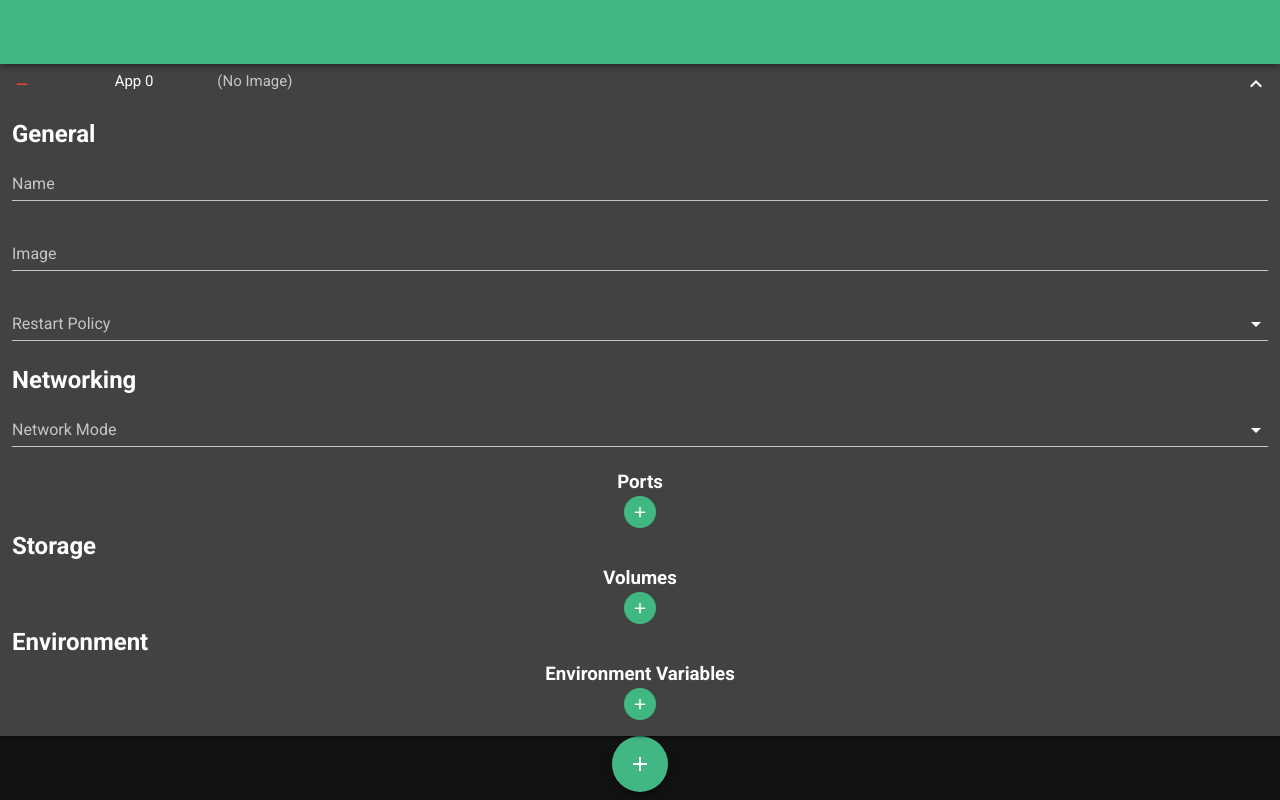
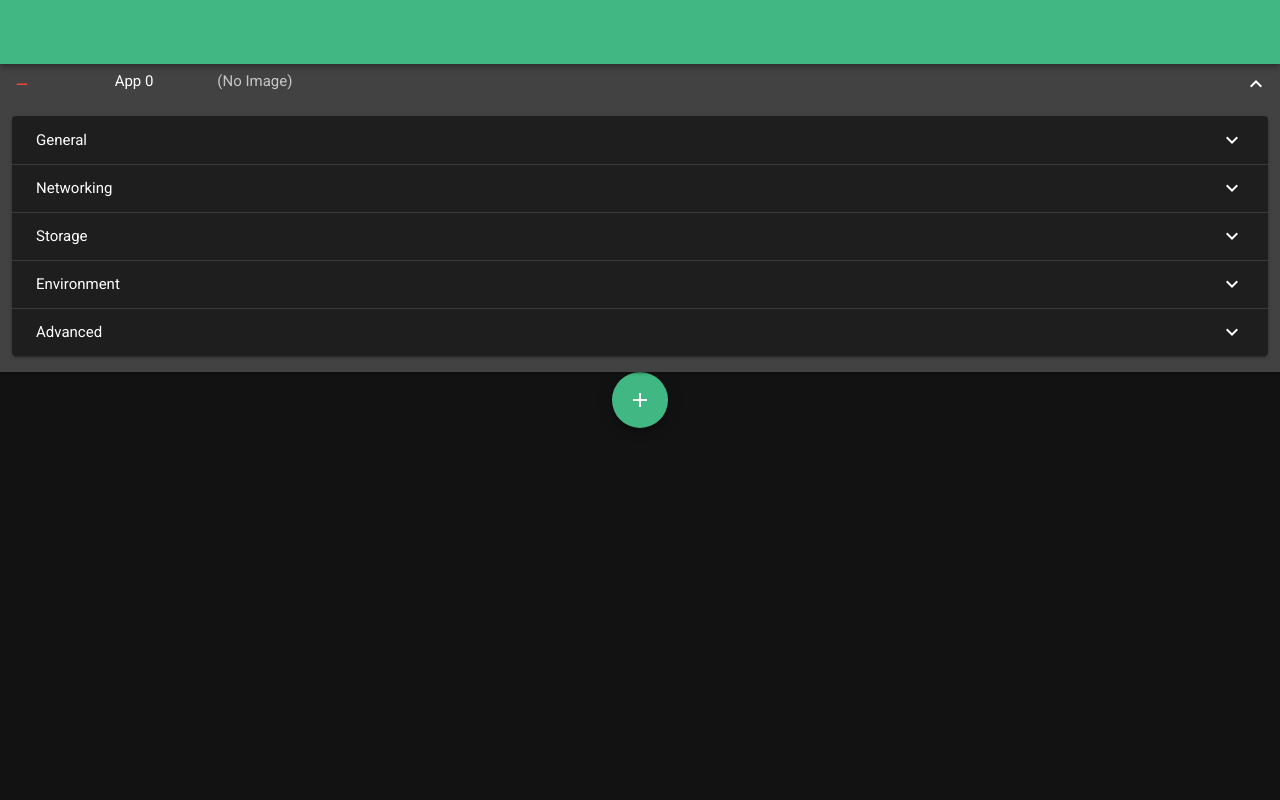
Before and after one commit to SelfhostedPro/Shipwright, a Vue app in the folder frontend/: page /builder in a window 1280 px wide. Built offline with nearby package versions, Linux system fonts and the light colour scheme.

Commit message:
working on form

```diff
--- a/frontend/src/components/builder/builder.vue
+++ b/frontend/src/components/builder/builder.vue
@@ -1,30 +1,58 @@
 <template>
   <div>
     <v-row justify="center">
-      <v-expansion-panels accordion :value="0">
+      <v-expansion-panels :value="0">
         <v-expansion-panel
           v-for="(app, index) in containers"
           :key="'app-' + index"
         >
           <v-expansion-panel-header color="secondary">
-            <v-row no-gutters>
+            <v-row no-gutters style="max-height: 20px;">
               <v-col cols="1"
                 ><v-btn icon color="red" x-small @click="removeApp(index)"
                   ><v-icon>mdi-minus</v-icon></v-btn
                 >
               </v-col>
+              <v-col cols="1" v-if="app.logo">
+                <img style="max-height: 20px;" :src="app.logo" />
+              </v-col>
               <v-col cols="1">{{ app.name || "App " + index }}</v-col>
-              <v-col cols="4" class="text--secondary">
+              <v-col cols="2" class="text--secondary">
                 ({{ app.image || "No Image" }})
               </v-col>
             </v-row>
           </v-expansion-panel-header>
           <v-expansion-panel-content color="secondary">
             <!--  ### General Section ###  -->
-            <h2>General</h2>
+            <v-expansion-panels>
+              <v-expansion-panel>
+                <v-expansion-panel-header>
+                  <v-row no-gutters>
+                    <v-col cols="2">
+                      General
+                    </v-col>
+                    <v-col cols="1" class="text--secondary">
+                      {{ app.title || app.name }}
+                    </v-col>
+                    <v-col cols="3" class="text--secondary">
+                      {{ app.image }}
+                    </v-col>
+                    <v-col cols="3" v-if="app.restart_policy">
+                      restart: {{ app.restart_policy }}
+                    </v-col>
+                  </v-row>
+                </v-expansion-panel-header>
+                <v-expansion-panel-content>
+                  <v-text-field
+                    label="Title"
+                    placeholder="Yacht"
+                    v-model="app.title"
+                    required
+                  />
+
                   <v-text-field
                     label="Name"
-              placeholder="Yacht"
+                    placeholder="yacht"
                     v-model="app.name"
                     required
                   />
@@ -35,6 +63,12 @@
                     v-model="app.image"
                     required
                   />
+                  <v-text-field
+                    label="Logo"
+                    placeholder="https://ycht.tech/assets/images/logo.svg"
+                    v-model="app.logo"
+                    required
+                  />
 
                   <v-select
                     :items="['always', 'on-failure', 'unless-stopped']"
@@ -42,8 +76,29 @@
                     v-model="app['restart_policy']"
                     required
                   />
+                </v-expansion-panel-content>
+              </v-expansion-panel>
+              <v-expansion-panel>
                 <!--  ### Networking Section ###  -->
-            <h2>Networking</h2>
+                <v-expansion-panel-header>
+                  <v-row no-gutters>
+                    <v-col cols="2">
+                      Networking
+                    </v-col>
+                    <v-col cols="1" class="text--secondary">
+                      {{ app.network_mode }}
+                    </v-col>
+                    <v-col
+                      v-for="(port_label, port_label_index) in app.ports"
+                      :key="port_label_index"
+                      cols="1"
+                      class="text--secondary"
+                    >
+                      {{ port_label.label || port_label.hport }}
+                    </v-col>
+                  </v-row>
+                </v-expansion-panel-header>
+                <v-expansion-panel-content>
                   <v-select
                     :items="network_modes"
                     label="Network Mode"
@@ -87,7 +142,6 @@
                       <v-text-field
                         type="number"
                         label="Host"
-                  placeholder="80"
                         min="0"
                         max="65535"
                         v-model="port['hport']"
@@ -113,8 +167,21 @@
                       />
                     </v-col>
                   </v-row>
-            <!--  ### Storoage Section ###  -->
-            <h2>Storage</h2>
+                </v-expansion-panel-content>
+              </v-expansion-panel>
+              <!--  ### Storage Section ###  -->
+              <v-expansion-panel>
+                <v-expansion-panel-header>
+                 <v-row no-gutters>
+                    <v-col cols="2">
+                      Storage
+                    </v-col>
+                    <v-col cols="2" class="text--secondary" v-if="app.volumes.length > 0">
+                       {{ 'Volumes: '+app.volumes.length }}
+                    </v-col>
+                  </v-row>
+                </v-expansion-panel-header>
+                <v-expansion-panel-content>
                   <h3 class="text-center">
                     Volumes <br />
                     <v-btn
@@ -140,6 +207,14 @@
                     </v-col>
                     <v-col>
                       <v-text-field
+                        label="Variable"
+                        placeholder="!config"
+                        v-model="volume['variable']"
+                        required
+                      />
+                    </v-col>
+                    <v-col>
+                      <v-text-field
                         label="Host"
                         placeholder="/yacht/image/share"
                         v-model="volume['bind']"
@@ -155,8 +230,20 @@
                       />
                     </v-col>
                   </v-row>
+                </v-expansion-panel-content>
+              </v-expansion-panel>
               <!--  ### Environment Section ###  -->
-            <h2>Environment</h2>
+              <v-expansion-panel>
+                <v-expansion-panel-header>
+                 <v-row no-gutters>
+                    <v-col cols="2">
+                      Environment
+                    </v-col>
+                    <v-col cols="3" class="text--secondary" v-if="app.env.length > 0">
+                       {{ 'Environment Variables: '+app.env.length }}
+                    </v-col>
+                  </v-row>                </v-expansion-panel-header>
+                <v-expansion-panel-content>
                   <h3 class="text-center">
                     Environment Variables <br />
                     <v-btn
@@ -181,15 +268,44 @@
                       >
                     </v-col>
                     <v-col>
-                <v-text-field label="label" v-model="env['label']" required />
+                      <v-text-field
+                        label="Description"
+                        v-model="env['description']"
+                      />
                     </v-col>
                     <v-col>
-                <v-text-field label="Name" v-model="env['name']" required />
+                      <v-text-field label="Label" v-model="env['label']" />
                     </v-col>
                     <v-col>
-                <v-text-field label="Value" v-model="env['default']" required />
+                      <v-text-field
+                        label="Name"
+                        v-model="env['name']"
+                        required
+                      />
+                    </v-col>
+                    <v-col>
+                      <v-text-field
+                        label="Value"
+                        v-model="env['default']"
+                        required
+                      />
                     </v-col>
                   </v-row>
+                </v-expansion-panel-content>
+              </v-expansion-panel>
+              <v-expansion-panel>
+                <v-expansion-panel-header>
+                                   <v-row no-gutters>
+                    <v-col cols="2">
+                      Advanced
+                    </v-col>
+                    <v-col cols="2" class="text--secondary" v-if="app.volumes.length > 0">
+                       {{ 'Volumes: '+app.volumes.length }}
+                    </v-col>
+                  </v-row>
+                </v-expansion-panel-header>
+              </v-expansion-panel>
+            </v-expansion-panels>
           </v-expansion-panel-content>
         </v-expansion-panel>
       </v-expansion-panels>
@@ -207,6 +323,7 @@ export default {
       e6: 1,
       containers: [
         {
+          title: "",
           name: "",
           image: "",
           restart_policy: "",
@@ -252,6 +369,7 @@ export default {
       this.containers.push({
         name: "",
         image: "",
+        logo: "",
         restart_policy: "",
         ports: [],
         volumes: [],
@@ -310,5 +428,7 @@ export default {
   -ms-transform: translate(-50%, -50%);
   transform: translate(-50%, -50%);
 }
-html {background-color: black}
+html {
+  background-color: black;
+}
 </style>
```
Lines whose indentation alone changed are shown as unchanged.
